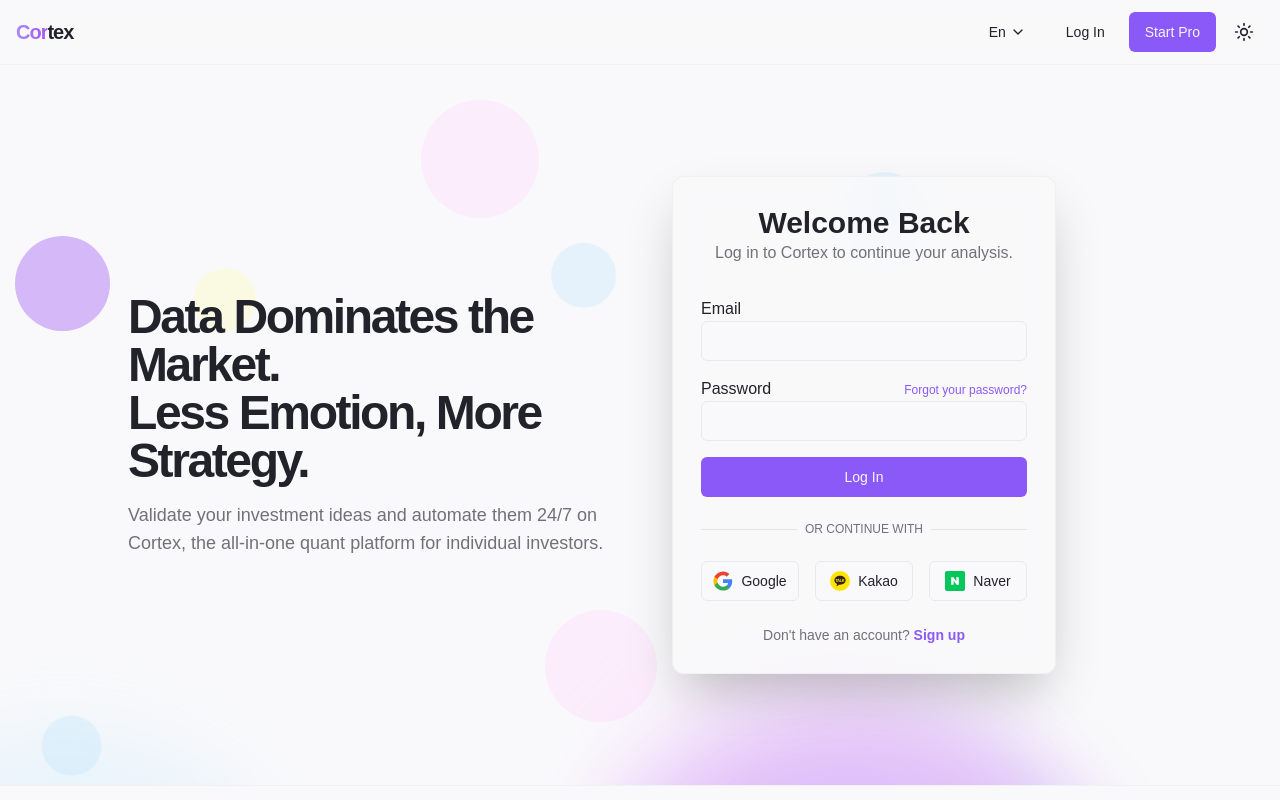
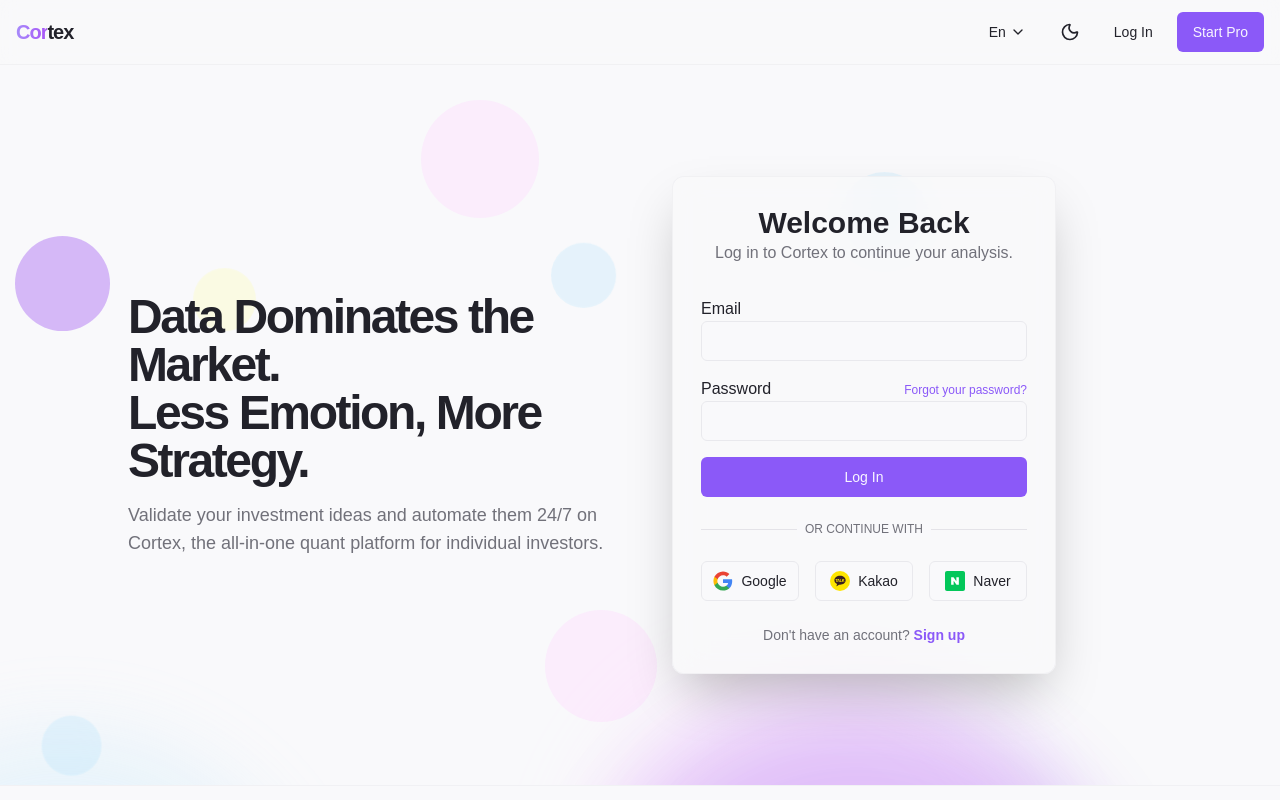
Before and after one commit to sleepyMS/Cortex, a Next.js app in the folder frontend/: page /en/login in a window 1280 px wide. Shown: the top 800 px of the page. Built offline with nearby package versions, Linux system fonts and the light colour scheme; no server answers; a web font is replaced by a local one.

Commit message:
frontend Hydrated Update

```diff
--- a/frontend/src/app/globals.css
+++ b/frontend/src/app/globals.css
@@ -155,7 +155,6 @@
   }
 }
 
-/* @keyframes float 애니메이션 정의 - globals.css로 이동 */
 @keyframes float {
   0% {
     transform: translate(0, 0) scale(1);
@@ -173,3 +172,18 @@
     transform: translate(0, 0) scale(1);
   }
 }
+
+@keyframes icon-rotate-scale-in {
+  from {
+    transform: rotate(90deg) scale(0.8);
+    opacity: 0;
+  }
+  to {
+    transform: rotate(0deg) scale(1);
+    opacity: 1;
+  }
+}
+
+.theme-icon-animate {
+  animation: icon-rotate-scale-in 0.35s ease-in-out;
+}
--- /dev/null
+++ b/frontend/src/components/domain/UserActions.tsx
@@ -0,0 +1,125 @@
+// file: frontend/src/components/domain/UserActions.tsx
+
+"use client";
+
+import Link from "next/link";
+import { useTranslations } from "next-intl";
+import { useRouter } from "@/i18n/navigation";
+import { useUserStore } from "@/store/userStore";
+import { useUserSubscription } from "@/hooks/useUserSubscription";
+import { toast } from "sonner";
+import clsx from "clsx"; // 클래스네임 관리를 위한 clsx 라이브러리 사용
+
+import {
+  DropdownMenu,
+  DropdownMenuContent,
+  DropdownMenuItem,
+  DropdownMenuSeparator,
+  DropdownMenuTrigger,
+} from "@/components/ui/DropdownMenu";
+import { Button } from "@/components/ui/Button";
+import { IconButton } from "@/components/ui/IconButton";
+import { Skeleton } from "@/components/ui/Skeleton";
+import {
+  LayoutDashboard,
+  Settings,
+  LogOut,
+  Sparkles,
+  User,
+} from "lucide-react";
+
+// 플랜별 버튼 스타일을 관리하는 함수
+const getPlanButtonClass = (isPro?: boolean, isTrader?: boolean) =>
+  clsx(
+    "hidden sm:flex items-center gap-2 border-2 transition-all duration-300",
+    {
+      "text-primary border-primary/50 hover:bg-primary/10 hover:text-primary hover:shadow-[0_0_20px_rgba(var(--primary-rgb),0.4)]":
+        isPro,
+      "text-yellow-400 border-yellow-400/30 hover:bg-yellow-400/10 hover:text-yellow-400 hover:shadow-[0_0_20px_rgba(255,215,0,0.3)]":
+        isTrader,
+      "text-amber-700 border-amber-700/40 hover:bg-amber-700/10 hover:text-amber-600 hover:shadow-[0_0_15px_rgba(217,119,6,0.3)]":
+        !isPro && !isTrader,
+    }
+  );
+
+export function UserActions() {
+  const t = useTranslations("Header");
+  const router = useRouter();
+  const { user, logout, isAuthInitialized } = useUserStore();
+  const { currentPlan, isPro, isTrader } = useUserSubscription();
+
+  const handleLogout = () => {
+    logout();
+    toast.success(t("logoutSuccess"));
+    router.push("/login");
+  };
+
+  // 1. 인증 상태 확인 중일 때 스켈레톤 UI 표시
+  if (!isAuthInitialized) {
+    return <Skeleton className="h-10 w-24 rounded-md" />;
+  }
+
+  // 2. 로그인한 사용자일 경우 드롭다운 메뉴 및 플랜 버튼 표시
+  if (user) {
+    return (
+      <>
+        <Link href="/pricing">
+          <Button
+            variant="outline"
+            className={getPlanButtonClass(isPro, isTrader)}
+          >
+            {isTrader && <Sparkles className="h-4 w-4 text-yellow-400" />}
+            <span className="font-bold">{currentPlan} Plan</span>
+          </Button>
+        </Link>
+        <DropdownMenu>
+          <DropdownMenuTrigger asChild>
+            <IconButton aria-label={t("userMenu")}>
+              <User className="h-5 w-5" />
+            </IconButton>
+          </DropdownMenuTrigger>
+          <DropdownMenuContent className="w-56" align="end">
+            <div className="flex flex-col space-y-1 p-2">
+              <p className="text-sm font-medium leading-none truncate">
+                {user.email}
+              </p>
+              <p className="text-xs leading-none text-muted-foreground">
+                {currentPlan} Plan
+              </p>
+            </div>
+            <DropdownMenuSeparator />
+            <DropdownMenuItem asChild>
+              <Link href="/dashboard">
+                <LayoutDashboard className="mr-2 h-4 w-4" />
+                <span>{t("dashboard")}</span>
+              </Link>
+            </DropdownMenuItem>
+            <DropdownMenuItem asChild>
+              <Link href="/settings">
+                <Settings className="mr-2 h-4 w-4" />
+                <span>{t("settings")}</span>
+              </Link>
+            </DropdownMenuItem>
+            <DropdownMenuSeparator />
+            <DropdownMenuItem onClick={handleLogout}>
+              <LogOut className="mr-2 h-4 w-4" />
+              <span>{t("logout")}</span>
+            </DropdownMenuItem>
+          </DropdownMenuContent>
+        </DropdownMenu>
+      </>
+    );
+  }
+
+  // 3. 비로그인 사용자일 경우 로그인/시작하기 버튼 표시
+  return (
+    <div className="hidden items-center gap-2 sm:flex">
+      <Link href="/login">
+        <Button variant="ghost">{t("login")}</Button>
+      </Link>
+      <Link href="/pricing">
+        <Button>{t("startPro")}</Button>
+      </Link>
+    </div>
+  );
+}
--- a/frontend/src/components/layout/Header.tsx
+++ b/frontend/src/components/layout/Header.tsx
@@ -1,79 +1,47 @@
-// file: frontend/src/components/domain/Header.tsx
+// file: frontend/src/components/layout/Header.tsx
 
 "use client";
 
-import * as React from "react";
 import Link from "next/link";
 import { useTranslations } from "next-intl";
 import { useTheme } from "next-themes";
-import { useRouter } from "@/i18n/navigation";
 
 import { useUserStore } from "@/store/userStore";
+import { useHasHydrated } from "@/hooks/useHasHydrated";
 
 import { Button } from "@/components/ui/Button";
+import { Logo } from "@/components/ui/Logo";
 import { IconButton } from "@/components/ui/IconButton";
-import { Logo } from "@/components/ui/Logo";
-import {
-  Sun,
-  Moon,
-  LayoutDashboard,
-  Settings,
-  LogOut,
-  Sparkles,
-} from "lucide-react";
+import { Sun, Moon } from "lucide-react";
 import LanguageSwitcher from "@/components/domain/LanguageSwitcher";
-import { Skeleton } from "@/components/ui/Skeleton";
-import { toast } from "sonner";
-import {
-  DropdownMenu,
-  DropdownMenuContent,
-  DropdownMenuItem,
-  DropdownMenuSeparator,
-  DropdownMenuTrigger,
-} from "@/components/ui/DropdownMenu";
-import { useUserSubscription } from "@/hooks/useUserSubscription";
+import { UserActions } from "@/components/domain/UserActions";
 
 export function Header() {
   const t = useTranslations("Header");
   const tNav = useTranslations("Navigation");
-  const router = useRouter();
   const { theme, setTheme } = useTheme();
-
-  const { user, logout, isAuthInitialized } = useUserStore();
-  const { currentPlan, isPro, isTrader } = useUserSubscription();
+  const { user, isAuthInitialized } = useUserStore();
+  const hasHydrated = useHasHydrated();
 
   const toggleTheme = () => {
     setTheme(theme === "light" ? "dark" : "light");
   };
 
-  const handleLogout = () => {
-    logout();
-    toast.success(t("logoutSuccess"));
-    router.push("/login");
-  };
-
-  // [수정] Basic 플랜에 동(Bronze) 느낌의 갈색 테마 적용
-  const planButtonClass = isPro
-    ? "text-primary border-primary/50 hover:bg-primary/10 hover:text-primary hover:shadow-[0_0_20px_rgba(var(--primary-rgb),0.4)]"
-    : isTrader
-    ? "text-yellow-400 border-yellow-400/30 hover:bg-yellow-400/10 hover:text-yellow-400 hover:shadow-[0_0_20px_rgba(255,215,0,0.3)]"
-    : "text-amber-700 border-amber-700/40 hover:bg-amber-700/10 hover:text-amber-600 hover:shadow-[0_0_15px_rgba(217,119,6,0.3)]";
-
   return (
     <header className="sticky top-0 z-50 w-full border-b border-border/40 bg-background/95 backdrop-blur supports-[backdrop-filter]:bg-background/60">
-      <div className="container mx-auto flex h-16 items-center justify-between px-4">
+      <div className="container mx-auto flex h-16 max-w-7xl items-center justify-between px-4">
+        {/* 좌측 로고 및 네비게이션 */}
         <div className="flex items-center gap-6">
-          <Link href="/" passHref>
+          <Link href="/" aria-label="Go to homepage">
             <Logo />
           </Link>
-
           <nav className="hidden items-center gap-4 md:flex">
             {isAuthInitialized && user && (
               <>
-                <Link href="/strategies" passHref>
+                <Link href="/strategies">
                   <Button variant="ghost">{tNav("strategies")}</Button>
                 </Link>
-                <Link href="/community" passHref>
+                <Link href="/community">
                   <Button variant="ghost">{tNav("community")}</Button>
                 </Link>
               </>
@@ -81,81 +49,21 @@
           </nav>
         </div>
 
+        {/* 우측 아이콘 및 사용자 메뉴 */}
         <div className="flex items-center gap-2">
           <LanguageSwitcher />
 
-          {isAuthInitialized && user && (
-            <Link href="/pricing" passHref>
-              <Button
-                variant="outline"
-                className={`hidden sm:flex items-center gap-2 border-2 transition-all duration-300 ${planButtonClass}`}
-              >
-                {isTrader && <Sparkles className="h-4 w-4 text-yellow-400" />}
-                <span className="font-bold">{currentPlan} Plan</span>
-              </Button>
-            </Link>
+          {hasHydrated && (
+            <IconButton onClick={toggleTheme} aria-label={t("toggleTheme")}>
+              {theme === "dark" ? (
+                <Sun key="sun" className="h-5 w-5 theme-icon-animate" />
+              ) : (
+                <Moon key="moon" className="h-5 w-5 theme-icon-animate" />
+              )}
+            </IconButton>
           )}
 
-          <div className="hidden items-center gap-2 sm:flex">
-            {!isAuthInitialized ? (
-              <Skeleton className="h-10 w-40" />
-            ) : user ? (
-              <>
-                <DropdownMenu>
-                  <DropdownMenuTrigger asChild>
-                    <IconButton aria-label={t("dashboardLink")}>
-                      <LayoutDashboard className="h-5 w-5" />
-                    </IconButton>
-                  </DropdownMenuTrigger>
-                  <DropdownMenuContent className="w-56" align="end" forceMount>
-                    <div className="flex flex-col space-y-1 p-2">
-                      <span className="text-sm font-medium leading-none">
-                        {user.email}
-                      </span>
-                      <span className="text-xs leading-none text-muted-foreground">
-                        {currentPlan}
-                      </span>
-                    </div>
-                    <DropdownMenuSeparator />
-                    <DropdownMenuItem asChild>
-                      <Link href="/dashboard" className="flex items-center">
-                        <LayoutDashboard className="mr-2 h-4 w-4" />
-                        <span>{t("dashboard")}</span>
-                      </Link>
-                    </DropdownMenuItem>
-                    <DropdownMenuItem asChild>
-                      <Link href="/settings" className="flex items-center">
-                        <Settings className="mr-2 h-4 w-4" />
-                        <span>{t("settings")}</span>
-                      </Link>
-                    </DropdownMenuItem>
-                    <DropdownMenuSeparator />
-                    <DropdownMenuItem onClick={handleLogout}>
-                      <LogOut className="mr-2 h-4 w-4" />
-                      <span>{t("logout")}</span>
-                    </DropdownMenuItem>
-                  </DropdownMenuContent>
-                </DropdownMenu>
-              </>
-            ) : (
-              <>
-                <Link href="/login" passHref>
-                  <Button variant="ghost">{t("login")}</Button>
-                </Link>
-                <Link href="/pricing" passHref>
-                  <Button>{t("startPro")}</Button>
-                </Link>
-              </>
-            )}
-          </div>
-
-          <IconButton onClick={toggleTheme} aria-label={t("toggleTheme")}>
-            {theme === "light" ? (
-              <Moon className="h-5 w-5" />
-            ) : (
-              <Sun className="h-5 w-5" />
-            )}
-          </IconButton>
+          <UserActions />
         </div>
       </div>
     </header>
--- a/frontend/src/hooks/useHasHydrated.ts
+++ b/frontend/src/hooks/useHasHydrated.ts
@@ -1,18 +1,25 @@
+// file: frontend/src/hooks/useHasHydrated.ts
+
 import { useState, useEffect } from "react";
 
 /**
- * 컴포넌트가 클라이언트에서 성공적으로 마운트되었는지 여부를 반환하는 훅.
- * 서버 사이드 렌더링(SSR)과 클라이언트 사이드 상태 복원(hydration) 간의
- * 불일치를 해결하는 데 사용됩니다.
+ * 컴포넌트가 클라이언트 측에서 성공적으로 Hydration(마운트)되었는지 여부를 확인하는 훅입니다.
+ *
+ * 서버에서 렌더링된 초기 UI와 클라이언트에서 렌더링된 초기 UI가 불일치하여 발생하는
+ * Next.js의 Hydration 오류를 방지하는 데 사용됩니다.
+ *
+ * @returns {boolean} - 컴포넌트가 클라이언트에서 마운트되었으면 `true`, 아니면 `false`를 반환합니다.
  */
-export function useHasHydrated() {
-  const [hasHydrated, setHasHydrated] = useState(false);
+export const useHasHydrated = (): boolean => {
+  // 1. 초기 상태는 항상 `false`입니다. 서버 렌더링 시점과 클라이언트의 첫 렌더링 시점 모두 `false`를 반환합니다.
+  const [hasHydrated, setHasHydrated] = useState<boolean>(false);
 
   useEffect(() => {
-    // useEffect는 클라이언트에서 컴포넌트가 마운트된 후에만 실행되므로,
-    // 이 시점에서 hasHydrated를 true로 설정하면 마운트가 완료되었음을 보장할 수 있습니다.
+    // 2. useEffect는 오직 클라이언트에서, 컴포넌트가 DOM에 마운트된 후에만 실행됩니다.
+    // 따라서 이 Effect가 실행되는 시점은 Hydration이 완료되었음을 의미합니다.
+    // 이 때 상태를 `true`로 변경하여 리렌더링을 유발합니다.
     setHasHydrated(true);
-  }, []);
+  }, []); // 의존성 배열이 비어있으므로, 컴포넌트가 처음 마운트될 때 단 한 번만 실행됩니다.
 
   return hasHydrated;
-}
+};
--- a/frontend/src/messages/ko.json
+++ b/frontend/src/messages/ko.json
@@ -70,7 +70,7 @@
       "passwordLength": "비밀번호는 8자 이상이어야 합니다."
     },
     "loginTitle": "오신 것을 환영합니다",
-    "loginSubtitle": "Cortex에 로그인하여 분석을 계속하세요.",
+    "loginSubtitle": "Cortex에 로그인하여 전략을 구성하세요.",
     "loginButton": "로그인",
     "forgotPassword": "비밀번호를 잊으셨나요?",
     "noAccount": "계정이 없으신가요?",
```
Also changed, not shown: 1 other file (tests, documents, lock files or other folders).
